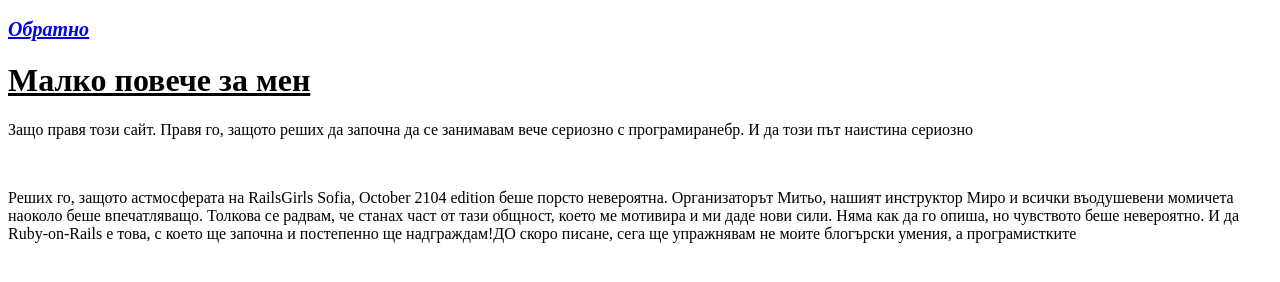
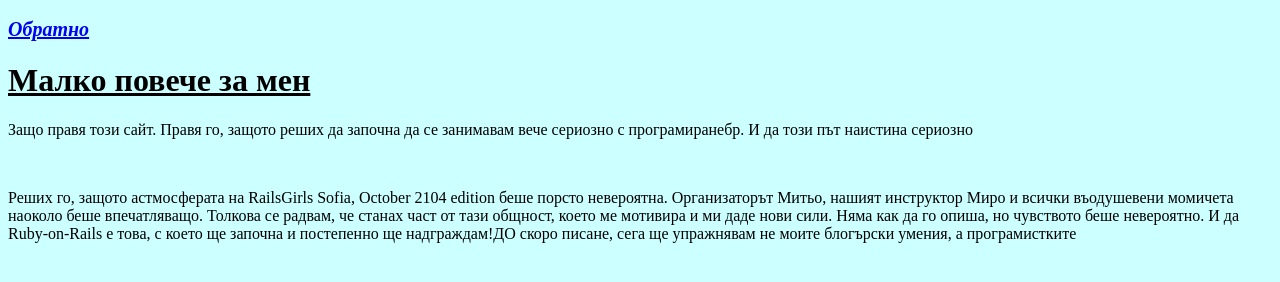
Before and after one commit to soff22/soff22.github.io, a plain HTML site: page blog.html in a window 1280 px wide. Drawn offline with Linux system fonts and the light colour scheme.

Commit message:
Change background

```diff
--- a/blog.css
+++ b/blog.css
@@ -1,3 +1,8 @@
+
+body {
+	background-color: #CCFFFF;
+}
+
 h1 {
 	color: dark blue;
 	text-decoration: underline;
@@ -11,7 +16,6 @@ p {
 .beginning {
 	text-align: left;
 	color: dark green;
-	text-decoration: underline;
 	font-size: 18px;
 	font-style: italic;
 	font-weight: bold;
```
